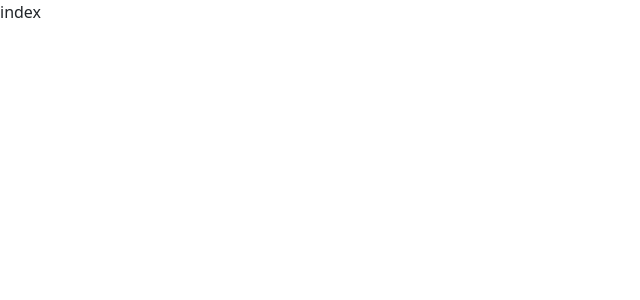
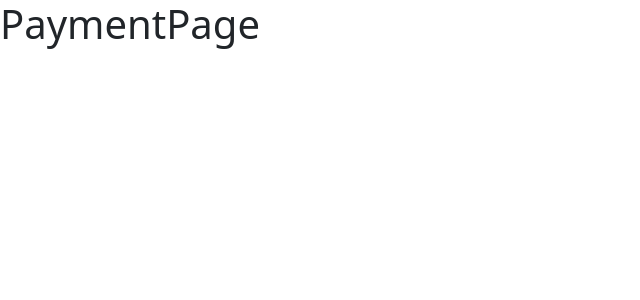
Before and after one commit to apridew/23001028-14-kelompok1-car-rental-platinum, a React (Vite) app: page /payment in a window 1280 px wide. Shown: the top 300 px of the page, without its empty margins (0-640 px from the left). Built offline with nearby package versions, Linux system fonts and the light colour scheme.

Commit message:
update routes

```diff
--- a/src/components/CarDetail/index.jsx
+++ b/src/components/CarDetail/index.jsx
@@ -7,9 +7,9 @@ import * as formater from "../../helpers/formaters";
 import format from "date-fns/format";
 import { DateRange } from "react-date-range";
 import addDays from "date-fns/addDays";
-import * as icon from "react-feather"
-import 'react-date-range/dist/styles.css';
-import 'react-date-range/dist/theme/default.css'
+import * as icon from "react-feather";
+import "react-date-range/dist/styles.css";
+import "react-date-range/dist/theme/default.css";
 
 const CarDetail = () => {
   const [carDetail, setCarDetail] = useState({});
@@ -17,16 +17,16 @@ const CarDetail = () => {
     {
       startDate: new Date(),
       endDate: addDays(new Date(), 7),
-      key: 'selection'
-    }
+      key: "selection",
+    },
   ]);
   const [open, setOpen] = useState(false);
   const [price, setPrice] = useState(0);
-  const [inputValue, setInputValue] = useState('');
+  const [inputValue, setInputValue] = useState("");
 
   const param = useParams();
   const refOne = useRef(null);
-  const navigate = useNavigate()
+  const navigate = useNavigate();
 
   useEffect(() => {
     handleGetCarDetail();
@@ -48,7 +48,7 @@ const CarDetail = () => {
     // setCalendar(format(new Date(), "MM/dd/yyyy"));
     document.addEventListener("keydown", hideOnEscape, true);
     document.addEventListener("click", hideOnClickOutside, true);
-  }, [])
+  }, []);
 
   const hideOnEscape = (e) => {
     console.log(e.key);
@@ -61,13 +61,13 @@ const CarDetail = () => {
     if (refOne.current && !refOne.current.contains(e.target)) {
       setOpen(false);
     }
-  }
+  };
   const formatDateToMonthName = (date) => {
     return format(date, "dd MMMM yyyy");
   };
 
   const handleButton = () => {
-    console.log('Selected Range:', range[0]);
+    console.log("Selected Range:", range[0]);
     setOpen(false);
 
     if (range[0].startDate && range[0].endDate) {
@@ -75,11 +75,13 @@ const CarDetail = () => {
         {
           startDate: range[0].startDate,
           endDate: range[0].endDate,
-          key: 'selection'
-        }
+          key: "selection",
+        },
       ]);
 
-      const totalDays = Math.ceil((range[0].endDate - range[0].startDate) / (1000 * 60 * 60 * 24));
+      const totalDays = Math.ceil(
+        (range[0].endDate - range[0].startDate) / (1000 * 60 * 60 * 24)
+      );
       console.log(totalDays);
 
       const totalPrice = totalDays * carDetail.price;
@@ -91,14 +93,12 @@ const CarDetail = () => {
 
       setInputValue(`${formattedStartDate} - ${formattedEndDate}`);
     }
-  }
+  };
 
   const handleSubmit = () => {
-    console.log('Input Value:', inputValue);
-    // navigate('/payment')
-    alert("success");
-  }
-
+    console.log("Input Value:", inputValue);
+    navigate("/payment");
+  };
 
   return (
     <>
@@ -177,24 +177,26 @@ const CarDetail = () => {
                 </h6>
 
                 <div className="calendarInput">
-                  <label htmlFor="info">Tentukan lama sewa mobil (max. 7 hari)</label>
-                  <icon.Calendar onClick={() => setOpen(open => !open)} />
+                  <label htmlFor="info">
+                    Tentukan lama sewa mobil (max. 7 hari)
+                  </label>
+                  <icon.Calendar onClick={() => setOpen((open) => !open)} />
                   <input
                     id="info"
                     readOnly
                     className="inputBox"
                     placeholder="Pilih tanggal mulai dan tanggal akhir sewa"
                     value={inputValue}
-                    onClick={() => setOpen(open => !open)}
+                    onClick={() => setOpen((open) => !open)}
                     style={{ fontSize: "14px" }}
                   />
                 </div>
 
-                <div className="calendarWrap" ref={refOne} >
+                <div className="calendarWrap" ref={refOne}>
                   {open && (
                     <>
                       <DateRange
-                        onChange={item => setRange([item.selection])}
+                        onChange={(item) => setRange([item.selection])}
                         editableDateInputs={true}
                         moveRangeOnFirstSelection={false}
                         ranges={range}
@@ -203,7 +205,6 @@ const CarDetail = () => {
                         className="calendarElements"
                         rangeColors={["#35B0A7"]}
                         showMonthAndYearPickers={true}
-
                       />
                       <div className="calendarButton">
                         <button onClick={handleButton}>Pilih Tanggal</button>
@@ -218,10 +219,12 @@ const CarDetail = () => {
                 </div>
 
                 <button
-                  className={`button ${!inputValue ? '' : 'disabled'}`}
+                  className={`button ${!inputValue ? "" : "disabled"}`}
                   onClick={handleSubmit}
                   disabled={!inputValue}
-                >Lanjutkan Pembayaran</button>
+                >
+                  Lanjutkan Pembayaran
+                </button>
               </div>
             </div>
           </div>
--- a/src/pages/PaymentPage/index.jsx
+++ b/src/pages/PaymentPage/index.jsx
@@ -1,5 +1,9 @@
 const PaymentPage = () => {
-  return <div>index</div>;
+  return (
+    <div>
+      <h1>PaymentPage</h1>
+    </div>
+  );
 };
 
 export default PaymentPage;
--- /dev/null
+++ b/src/pages/RegisterPage/index.jsx
@@ -0,0 +1,11 @@
+import React from "react";
+
+const RegisterPage = () => {
+  return (
+    <div>
+      <h1>RegisterPage</h1>
+    </div>
+  );
+};
+
+export default RegisterPage;
--- /dev/null
+++ b/src/pages/SignInPage/index.jsx
@@ -0,0 +1,9 @@
+const SignInPage = () => {
+  return (
+    <div>
+      <h1>SignInPage</h1>
+    </div>
+  );
+};
+
+export default SignInPage;
```
Also changed, not shown: src/routes/routes.jsx (+10 -0 lines).
